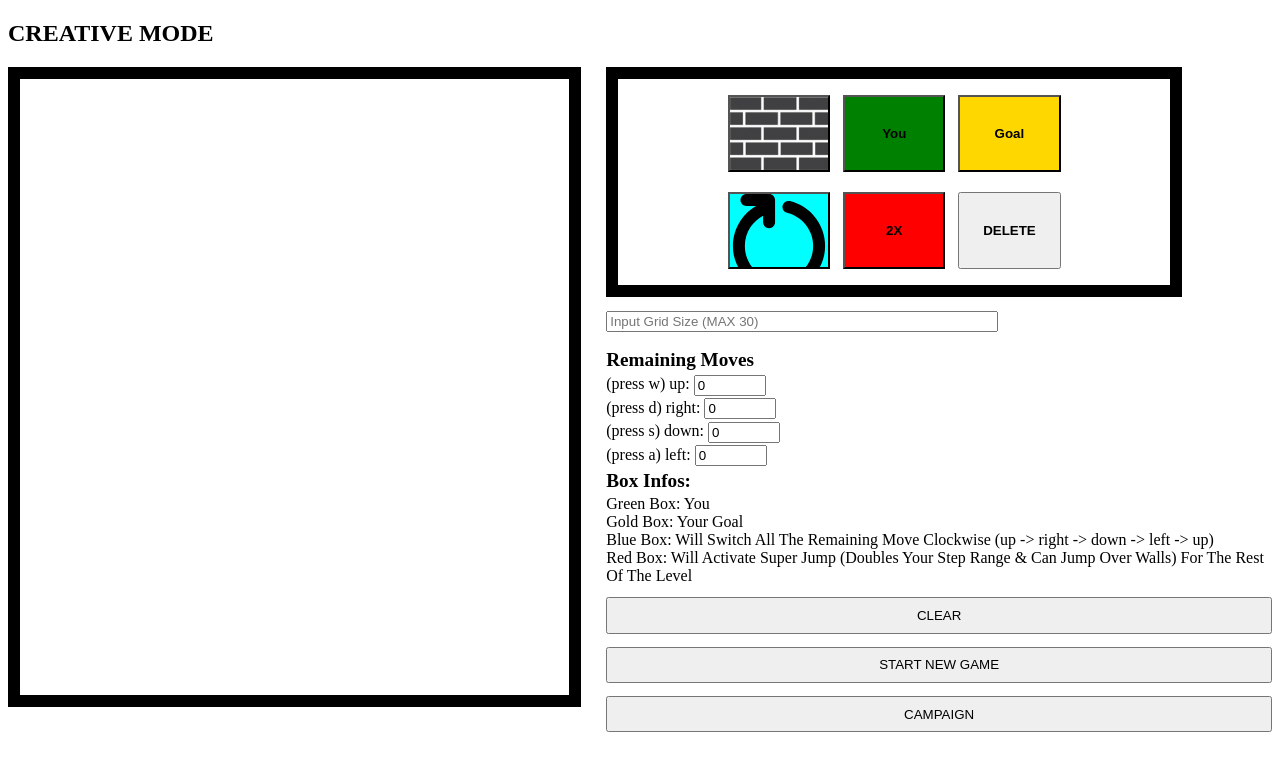
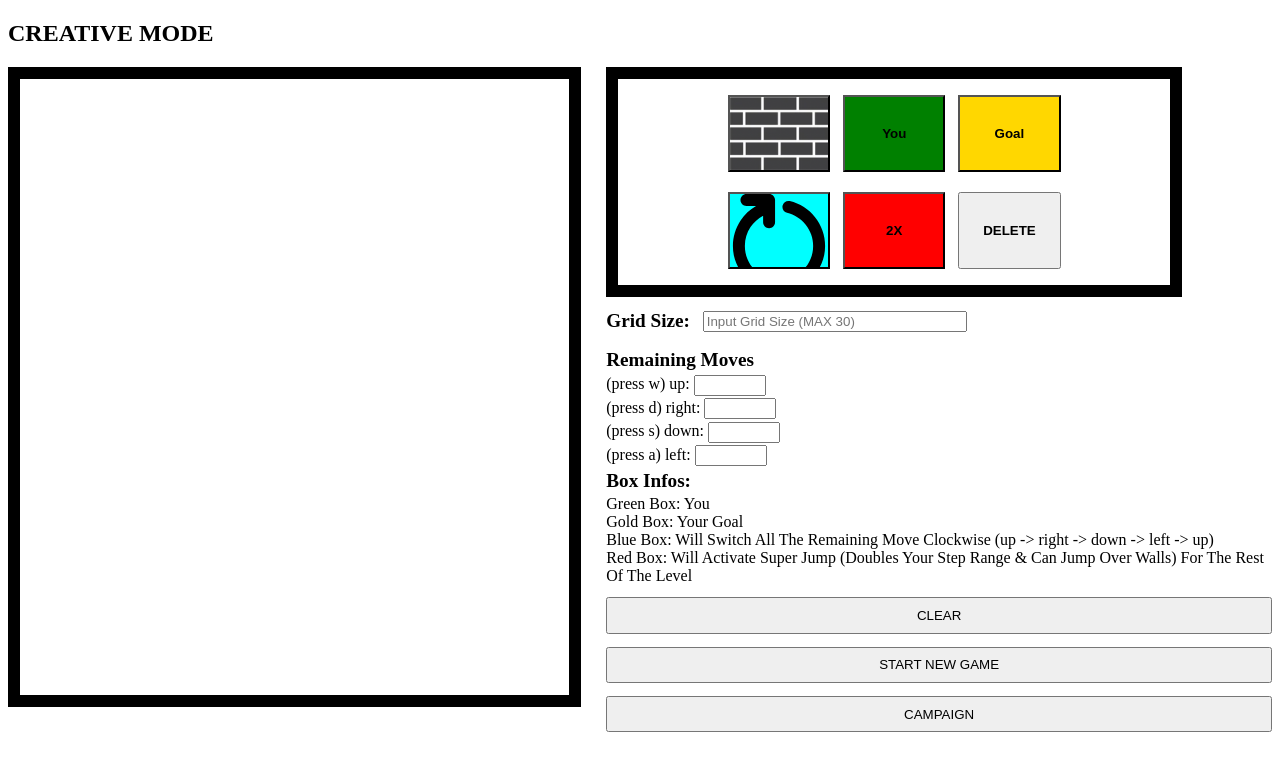
Before and after one commit to erickj04/LimitedMove, a React (Create React App) app: page / in a window 1280 px wide. Both pictures are taken after a click on the button "CREATIVE MODE". Shown: the top 770 px of the page. Built offline with nearby package versions, Linux system fonts and the light colour scheme.

Commit message:
finish creative mode

```diff
--- a/src/ChooseBoxType.js
+++ b/src/ChooseBoxContainer.js
@@ -1,5 +1,5 @@
 import { WallButton, PlayerButton, GoalButton, ClockwiseButton, SuperJumpButton, DeleteButton, CreativeContainer} from './StyledComponents';
-export default function ChooseBoxType({selectedBox, setSelectedBox}){
+export default function ChooseBoxContainer({selectedBox, setSelectedBox}){
     function handleSelectedBox(type){
         setSelectedBox(type);
     }
--- a/src/Creative.js
+++ b/src/Creative.js
@@ -1,8 +1,8 @@
 import { useEffect } from "react";
 import ShowCreativeMessage from './ShowCreativeMessage.js';
-import ChooseBoxType from "./ChooseBoxType";
+import ChooseBoxContainer from "./ChooseBoxContainer";
 import CreativeGrid from './CreativeGrid';
-import {GameSpot, Button, RightSide, InputSize} from './StyledComponents';
+import {GameSpot, Button, RightSide, InputSize, InputGridSize} from './StyledComponents';
 import { useCreativeContext } from './CreativeHandling';
 export default function Creative({creativeMode, setCreativeMode}){
   const {gridSize, setGridSize, finished, player, dispatch, selectedBox, setSelectedBox, moveDirection, setFinished, handleClickClear} = useCreativeContext();
@@ -31,8 +31,11 @@ export default function Creative({creativeMode, setCreativeMode}){
         <GameSpot>
           <CreativeGrid gridSize={gridSize} player={player} finished={finished} selectedBox={selectedBox} dispatch={dispatch} />
           <RightSide>
-            <ChooseBoxType selectedBox={selectedBox} setSelectedBox={setSelectedBox}/>
-            <InputSize placeholder='Input Grid Size (MAX 30)' value={gridSize} onChange={(e) => handleInputGridSize(e)}/>
+            <ChooseBoxContainer selectedBox={selectedBox} setSelectedBox={setSelectedBox}/>
+            <InputGridSize>
+              {'Grid Size: '}
+              <InputSize placeholder='Input Grid Size (MAX 30)' value={gridSize} onChange={(e) => handleInputGridSize(e)}/>
+            </InputGridSize>
             <ShowCreativeMessage />
             <Button onClick={handleClickClear}>CLEAR</Button>
             <Button onClick={handleStartNewGame}>START NEW GAME</Button>
--- a/src/CreativeGrid.js
+++ b/src/CreativeGrid.js
@@ -86,7 +86,7 @@ export default function CreativeGrid(){
                 nextId++;
             }
         }
-        if(finished)setBoxes([[{type: 'finished', id:0, koorX: 1, koorY: 1}]]);
+        if(finished)setBoxes([[{type: 'finished', id: 0, koorX: 1, koorY: 1}]]);
         else setBoxes(newBoxes);
     }, [player, gridSize, walls, goal, superJump, switchClockwise, finished]);
     return(
--- a/src/CreativeHandling.js
+++ b/src/CreativeHandling.js
@@ -9,7 +9,7 @@ export function CreativeContextProvider({children, selectedBox, setSelectedBox})
     const initialBody = {
         position:{koorX: 0, koorY: 0},
         stepRange: 1,
-        stepRemaining: {leftStep: 0, rightStep: 0, upStep: 0, downStep: 0}
+        stepRemaining: {leftStep: null, rightStep: null, upStep: null, downStep: null}
     };
     const [gridSize, setGridSize] = useState(null);
     const [walls, setWalls] = useState([]);
--- a/src/StyledComponents.js
+++ b/src/StyledComponents.js
@@ -175,7 +175,7 @@ export const CreativeContainer = styled.div`
     height: 18vw;
 `
 export const InputSize = styled.input`
-    width: 30vw;
+    width: 20vw;
     margin: 0.1vw 0;
 `
 export const InputStep = styled.input`
@@ -187,3 +187,9 @@ export const Title = styled.div`
     font-weight: bold;
     margin: 0.2vw 0;
 `
+export const InputGridSize = styled.div`
+    display: flex;
+    gap: 1vw;
+    font-weight: bold;
+    font-size: 1.5vw;
+`
```
